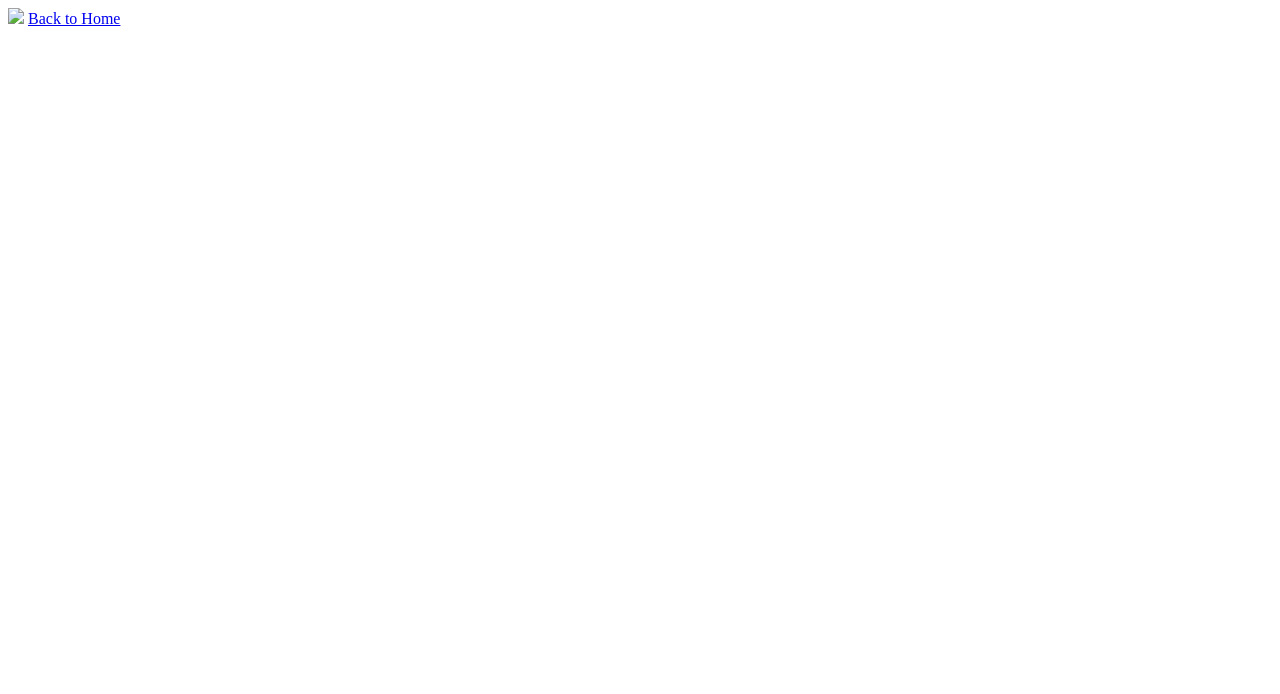
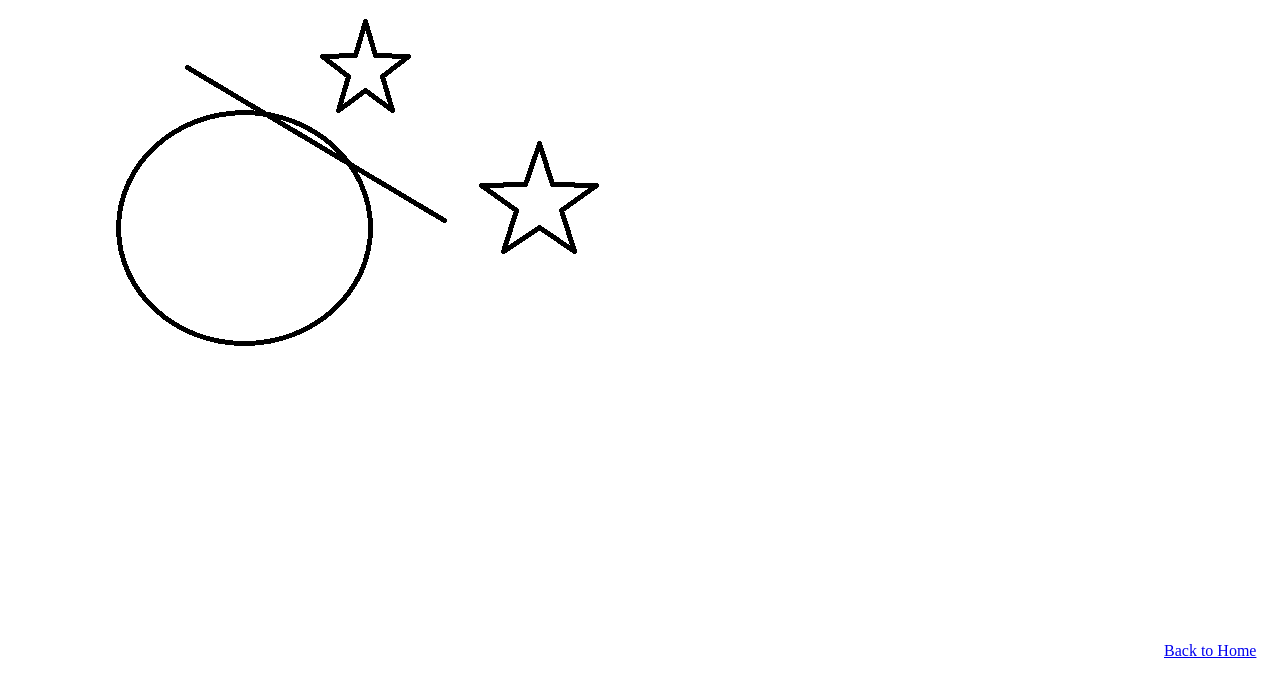
Before and after one commit to ellejrm/MVC.Net, a plain HTML site: page myimage.html in a window 1280 px wide. Drawn offline with Linux system fonts and the light colour scheme.

Commit message:
myimage.html

```diff
--- a/myimage.html
+++ b/myimage.html
@@ -4,7 +4,7 @@
 <title>My Image</title>
   </head>
   <body>
-    <img src="myprofile.png">
+    <img src="myimage.png">
   </body>
 
       </html>
```
